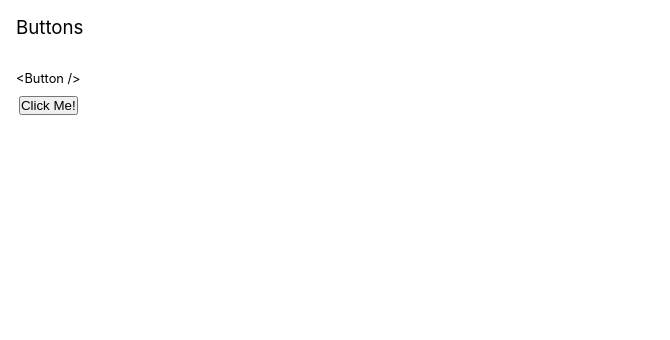
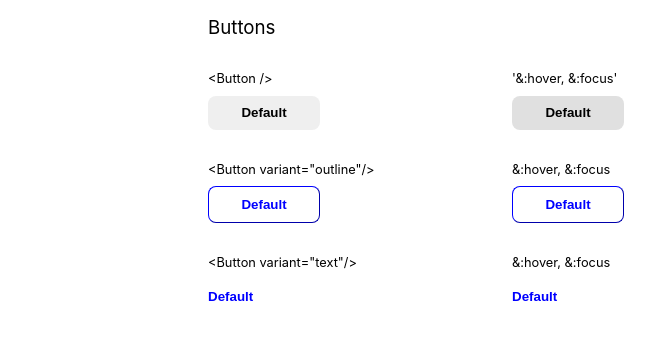
Before and after one commit to AbhiBajpaishek/react-button, a React (Create React App) app: page / in a window 1280 px wide. Shown: the top 340 px of the page, without its empty margins (0-670 px from the left). Built offline with nearby package versions, Linux system fonts and the light colour scheme.

Commit message:
Initial buttons created

```diff
--- a/src/App.css
+++ b/src/App.css
@@ -6,14 +6,7 @@ header h3 {
   font-weight: 400;
 }
 
-.button-container {
-  display: inline-flex;
-  flex-direction: column;
-  align-items: center;
-  padding: 1rem;
-  gap: 0.6rem;
-}
-
 .button-container__label {
   font-size: 0.8rem;
+  width: 12rem;
 }
--- a/src/App.js
+++ b/src/App.js
@@ -1,5 +1,7 @@
 import './App.css';
 import { Button } from './components/Button.jsx';
+import { Row } from './components/Row';
+import { ButtonContainer } from './components/ButtonContainer';
 
 function App() {
   return (
@@ -8,10 +10,48 @@ function App() {
         <h3>Buttons</h3>
       </header>
       <main>
-        <div className="button-container">
-          <label className="button-container__label">{'<Button />'}</label>
-          <Button></Button>
-        </div>
+        <Row>
+          <ButtonContainer>
+            <label className="button-container__label">{'<Button />'}</label>
+            <Button></Button>
+          </ButtonContainer>
+
+          <ButtonContainer>
+            <label className="button-container__label">
+              '&:hover, &:focus'
+            </label>
+            <Button variant="" color="default"></Button>
+          </ButtonContainer>
+        </Row>
+        <Row>
+          <ButtonContainer>
+            <label className="button-container__label">
+              {'<Button variant="outline"/>'}
+            </label>
+            <Button variant="outline"></Button>
+          </ButtonContainer>
+
+          <ButtonContainer>
+            <label className="button-container__label">
+              {'&:hover, &:focus'}
+            </label>
+            <Button variant="outline"></Button>
+          </ButtonContainer>
+        </Row>
+        <Row>
+          <ButtonContainer>
+            <label className="button-container__label">
+              {'<Button variant="text"/>'}
+            </label>
+            <Button variant="text"></Button>
+          </ButtonContainer>
+          <ButtonContainer>
+            <label className="button-container__label">
+              {'&:hover, &:focus'}
+            </label>
+            <Button variant="text"></Button>
+          </ButtonContainer>
+        </Row>
       </main>
     </div>
   );
--- a/src/components/Button.css
+++ b/src/components/Button.css
@@ -0,0 +1,54 @@
+.btn {
+  padding: 0.6rem 1.2rem;
+  border-width: 0;
+  border-radius: 8px;
+  font-weight: 600;
+  width: 7rem;
+}
+
+.btn-default {
+  background-color: #e0e0e0;
+}
+
+.btn-default:hover {
+  background-color: #aeaeae;
+}
+
+.btn-default:focus {
+  background-color: #aeaeae;
+}
+
+.variant-outline {
+  background-color: transparent;
+  border-width: 1px;
+  border-color: blue;
+  color: blue;
+}
+
+.variant-outline:focus {
+  background-color: #eaefff;
+}
+
+.variant-outline:hover {
+  background-color: #eaefff;
+}
+
+.variant-text {
+  background-color: transparent;
+  color: blue;
+  text-align: start;
+  padding-left: 0;
+  padding-right: 0;
+}
+
+.variant-text:focus {
+  background-color: #eaefff;
+  text-align: center;
+  border-width: 0;
+  outline: none;
+}
+
+.variant-text:hover {
+  background-color: #eaefff;
+  text-align: center;
+}
--- a/src/components/Button.jsx
+++ b/src/components/Button.jsx
@@ -1,5 +1,25 @@
-export const Button = (props) => <button>{props.text}</button>;
+import './Button.css';
+
+export const Button = ({ variant, text, autoFocus, color }) => {
+  const cssClassMap = {
+    text: 'variant-text',
+    outline: 'variant-outline',
+    default: 'btn-default',
+    primary: 'btn-primary',
+    secondary: 'btn-secondary',
+    danger: 'btn-danger',
+  };
+  const classes = `btn ${cssClassMap[color]} ${cssClassMap[variant]}`;
+  return (
+    <button type="button" className={classes} autoFocus={autoFocus}>
+      {text}
+    </button>
+  );
+};
 
 Button.defaultProps = {
-  text: 'Click Me!',
+  text: 'Default',
+  variant: '',
+  autoFocus: false,
+  color: '',
 };
--- /dev/null
+++ b/src/components/ButtonContainer.css
@@ -0,0 +1,6 @@
+.button-container {
+  display: inline-flex;
+  flex-direction: column;
+  padding: 1rem;
+  gap: 0.6rem;
+}
--- /dev/null
+++ b/src/components/ButtonContainer.jsx
@@ -0,0 +1,5 @@
+import './ButtonContainer.css';
+
+export const ButtonContainer = (props) => (
+  <div className="button-container">{props.children}</div>
+);
--- /dev/null
+++ b/src/components/Row.css
@@ -0,0 +1,4 @@
+.row {
+  display: flex;
+  gap: 5rem;
+}
--- /dev/null
+++ b/src/components/Row.jsx
@@ -0,0 +1,3 @@
+import './Row.css';
+
+export const Row = (props) => <div className="row">{props.children}</div>;
--- a/src/index.css
+++ b/src/index.css
@@ -1,16 +1,16 @@
-*{
+* {
   margin: 0;
   padding: 0;
   box-sizing: border-box;
 }
 
 body {
-
   font-family: -apple-system, BlinkMacSystemFont, 'Segoe UI', 'Roboto', 'Oxygen',
     'Ubuntu', 'Cantarell', 'Fira Sans', 'Droid Sans', 'Helvetica Neue',
     sans-serif;
   -webkit-font-smoothing: antialiased;
   -moz-osx-font-smoothing: grayscale;
+  margin-left: 12rem;
 }
 
 code {
```
